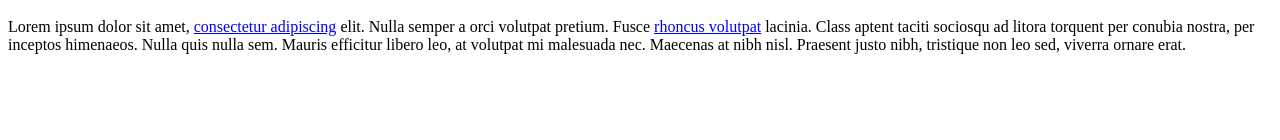
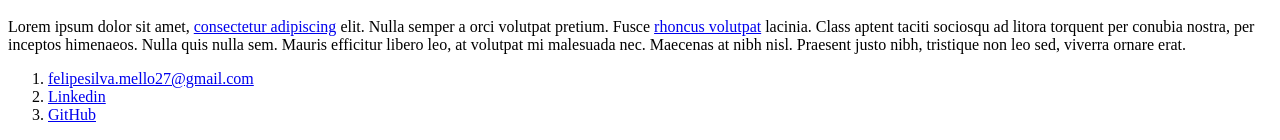
Before and after one commit to iyeskett/dio-desafio-github, a plain HTML site: page Introdução a criação de websites com HTML5 e CSS3/index.html in a window 1280 px wide. Shown: the part 882-1022 px from the top of the page. Before the commit the page ends 952 px from the top, so only its background shows below. Drawn offline with Linux system fonts and the light colour scheme.

Commit message:
Trabalhando com listas

```diff
--- a/Introdução a criação de websites com HTML5 e CSS3/index.html
+++ b/Introdução a criação de websites com HTML5 e CSS3/index.html
@@ -24,6 +24,18 @@
                 </p>
             </article>
         </section>
-        <footer></footer>
+        <footer>
+            <ol>
+                <li>
+                    <a href="mailto:felipesilva.mello27@gmail.com" target="_blank">felipesilva.mello27@gmail.com</a>
+                </li>
+                <li>
+                    <a href="https://www.linkedin.com/in/felipe-mello-635767198" target="_blank">Linkedin</a>
+                </li>
+                <li>
+                    <a href="https://github.com/iyeskett" target="_blank">GitHub</a>
+                </li>
+            </ol>
+        </footer>
     </body>
 </html>
```
